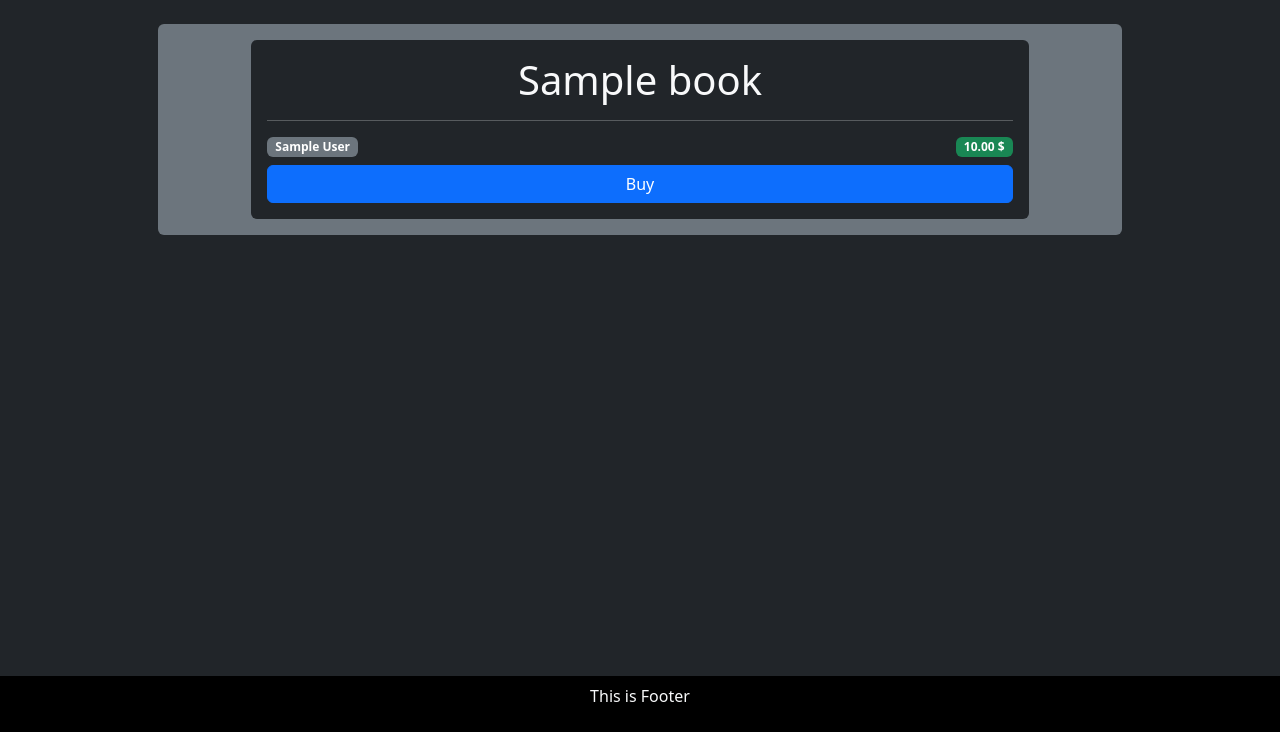
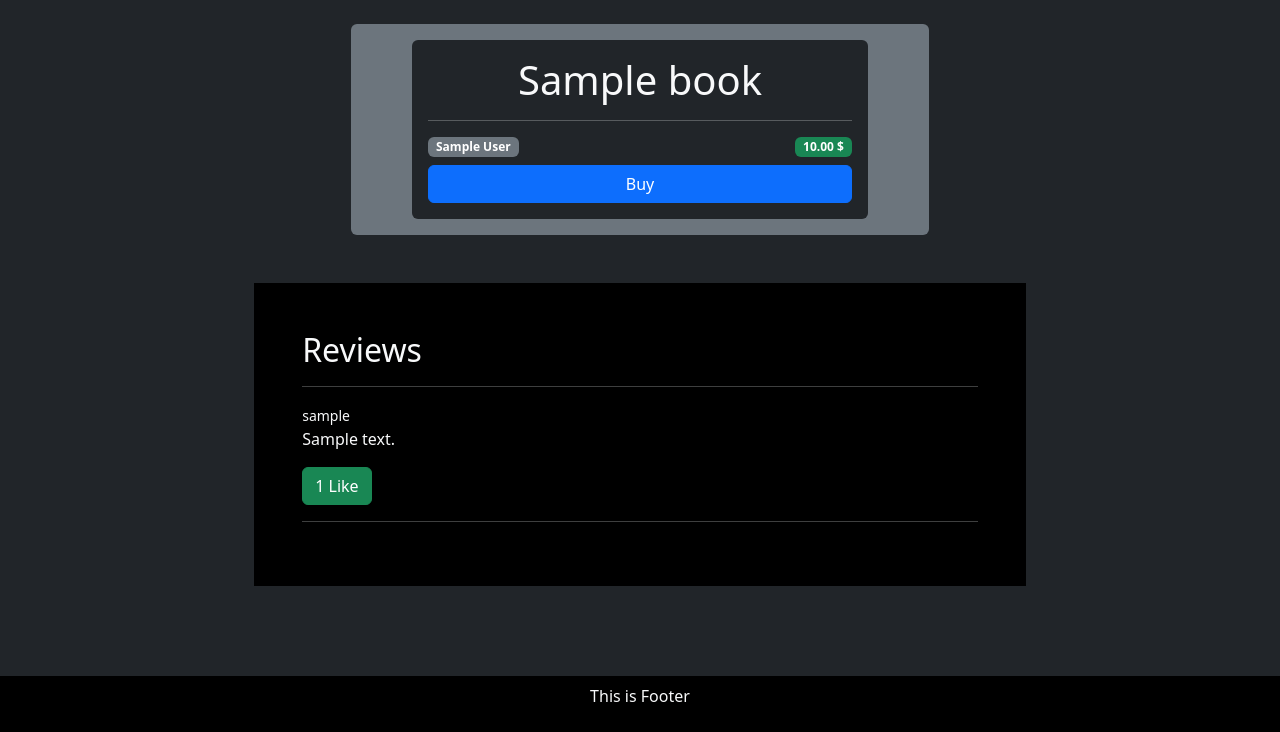
Before and after one commit to PooyaRezaee/BookManagment, a Django app: page /books/00000000-0000-0000-0000-000000000001/ in a window 1280 px wide. Shown: the part 68-800 px from the top of the page. Run offline with Django 4.2, Linux system fonts and the light colour scheme; tables that the repository leaves empty hold one stand-in row (values such as "Sample post"); parts of the project's set-up code (start-up, migrations or seed data) failed here and were passed over.

Commit message:
Added Review in Detail Book

```diff
--- a/apps/books/models.py
+++ b/apps/books/models.py
@@ -17,6 +17,9 @@ class Book(models.Model):
     def get_absolute_url(self):
         return reverse('book:detail', args=[str(self.id)])
 
+    def all_reviews(self):
+        return self.reviews.all()
+
 class Review(models.Model):
     book = models.ForeignKey(Book,on_delete=models.CASCADE,related_name='reviews')
     review = models.CharField(max_length=255)
@@ -25,3 +28,6 @@ class Review(models.Model):
 
     def __str__(self):
         return self.review
+
+    def count_like(self):
+        return self.likes.count()
--- a/apps/books/templates/books/detail.html
+++ b/apps/books/templates/books/detail.html
@@ -9,7 +9,7 @@
 
 {% block body %}
 
-<div class="col-10 m-auto bg-secondary rounded p-3">
+<div class="col-6 m-auto bg-secondary rounded p-3">
     <div class="col-10 p-3 bg-dark text-light rounded m-auto">
         <!-- For Img IN leter -->
         <h1 class="text-center">{{ book.title }}</h1>
@@ -27,4 +27,22 @@
         </div>
     </div>
 </div>
+
+<div class="col-8 m-auto mt-5 bg-black p-5">
+    <h2>Reviews</h2>
+
+    <hr>
+    {% for review in book.all_reviews %}
+        <small>{{ review.author }}</small>
+        <p>{{ review.review }}</p>
+
+        {% if review in user.review_like.all %}
+        <a href="#" class="btn btn-danger">{{ review.count_like }} Like</a>
+        {% else %}
+        <a href="#" class="btn btn-success">{{ review.count_like }} Like</a>
+        {% endif %}
+        <hr>
+    {% endfor %}
+
+</div>
 {% endblock body %}
```
